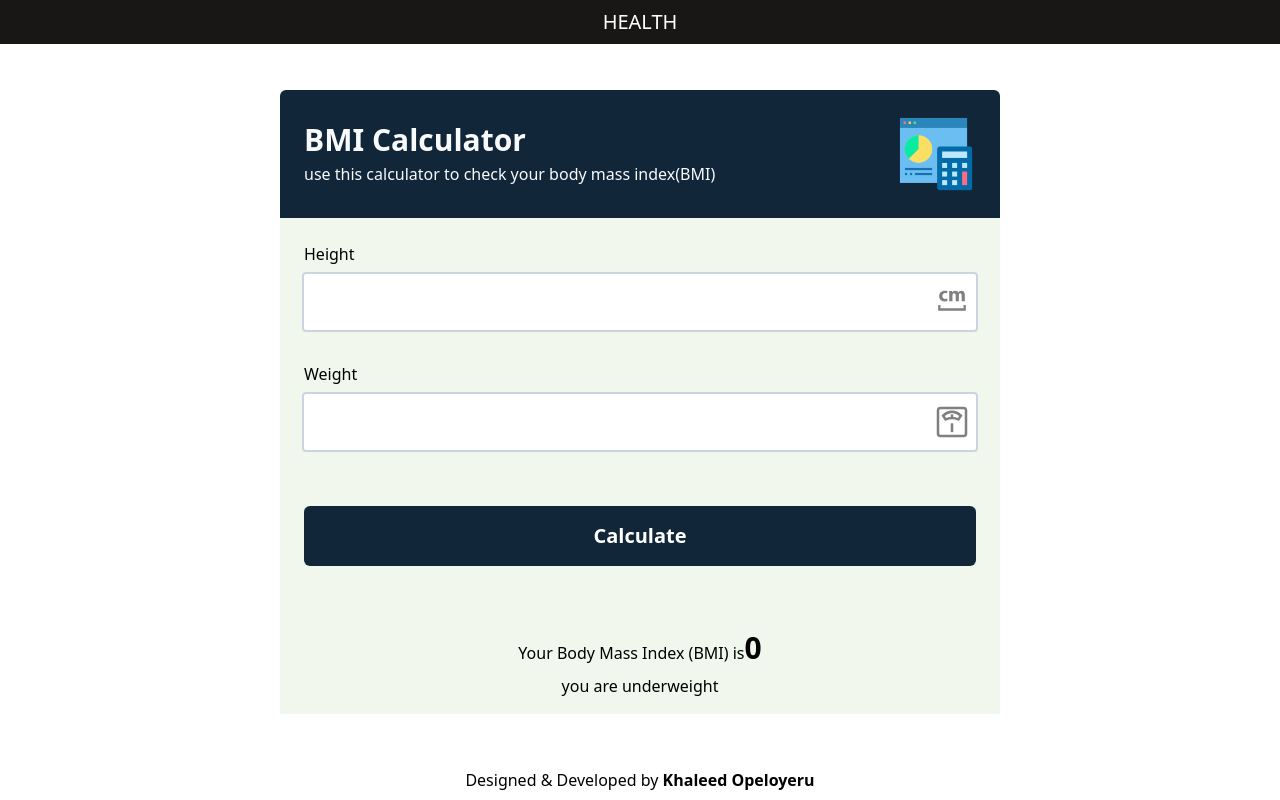
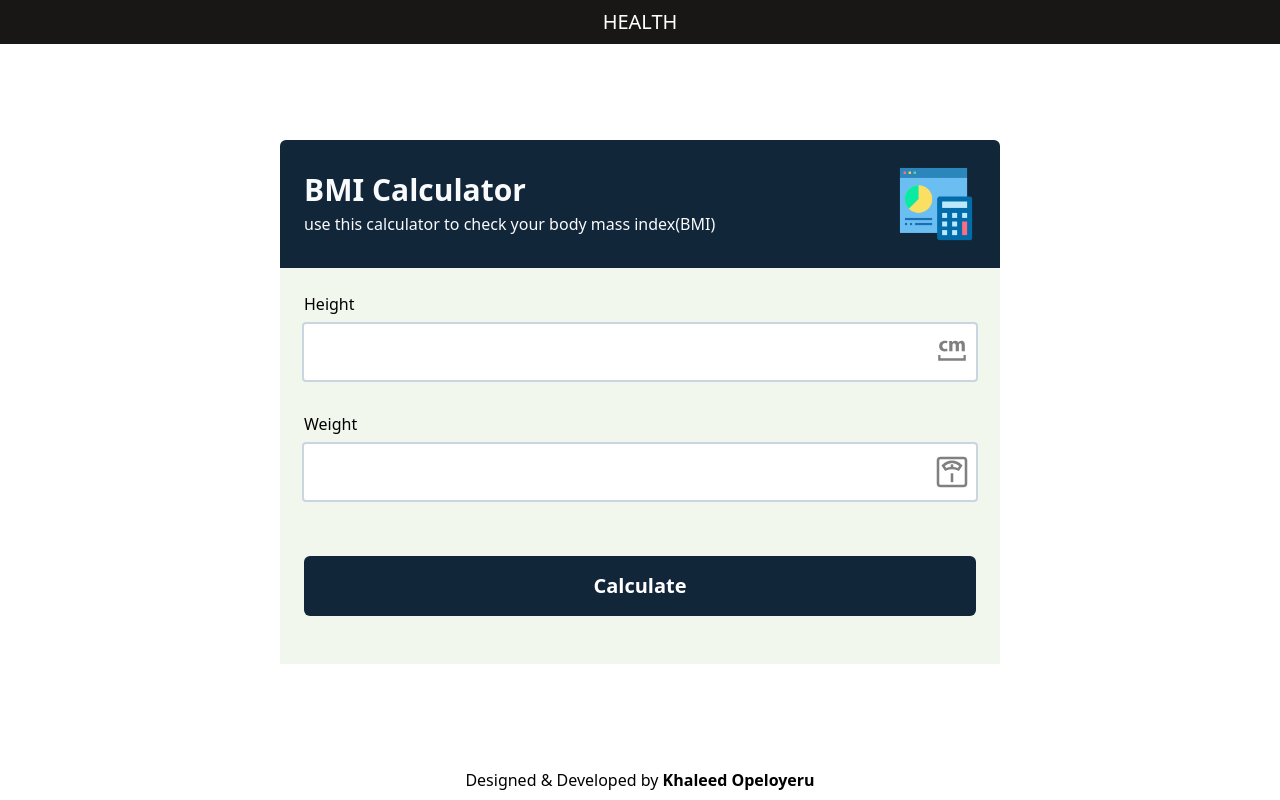
Before and after one commit to dev-bams/bmi-calculator, a React (Vite) app: page / in a window 1280 px wide. Built offline with nearby package versions, Linux system fonts and the light colour scheme.

Commit message:
added conditional rendering for result

```diff
--- a/src/components/Form.tsx
+++ b/src/components/Form.tsx
@@ -1,9 +1,10 @@
-import { useState } from "react";
+import { useEffect, useState } from "react";
 import FormHeader from "../components/FormHeader";
 import FormBody from "./FormBody";
 import Result from "./Result";
 
 function Form() {
+  const [resultToggle, setResultToggle] = useState(false);
   const [BMI, setBMI] = useState(0);
   const [measurements, setMeasurements] = useState({ height: 0, weight: 0 });
   function assignMeasurements(name: string, measurement: number) {
@@ -23,12 +24,12 @@ function Form() {
     setBMI(BMI);
   }
   function handleSubmission(e: React.FormEvent<HTMLFormElement>) {
+    if (!resultToggle) {
+      setResultToggle(true);
+    }
     e.preventDefault();
-    console.log("submitted");
   }
 
-  console.log(measurements);
-  console.log(BMI);
   return (
     <div className="flex flex-col max-w-3xl self-center w-full p-6 rounded-t-md">
       <form
@@ -40,7 +41,7 @@ function Form() {
       >
         <FormHeader />
         <FormBody assignMeasurements={assignMeasurements} />
-        <Result BMI={BMI} />
+        {resultToggle && <Result BMI={BMI} />}
       </form>
     </div>
   );
--- a/src/components/Result.tsx
+++ b/src/components/Result.tsx
@@ -14,7 +14,7 @@ function Result({ BMI }: ResultProps) {
     <div className="flex flex-col items-center gap-2 p-4">
       <h2>
         Your Body Mass Index (BMI) is
-        <span className="font-bold text-3xl">{BMI}</span>
+        <span className="font-bold text-3xl"> {BMI}</span>
       </h2>
       <h2>you are {getCategory()}</h2>
     </div>
```
